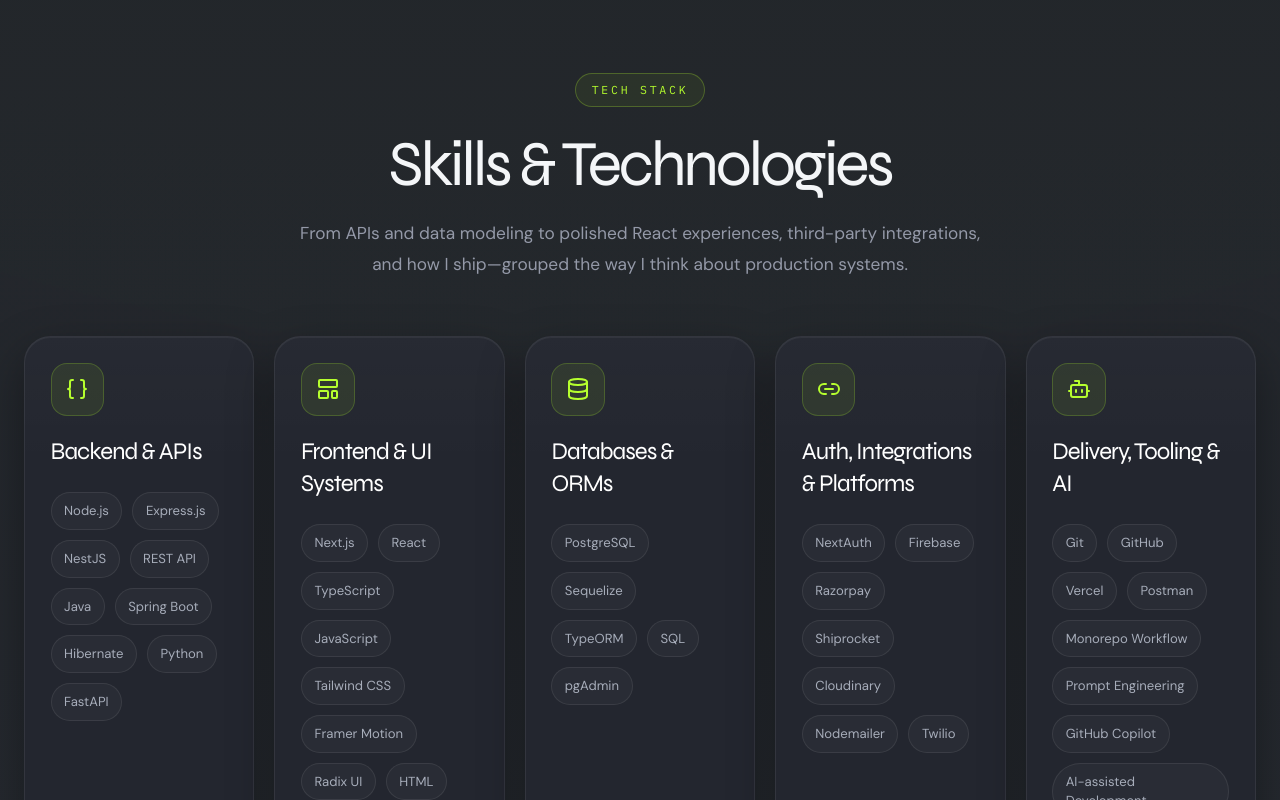
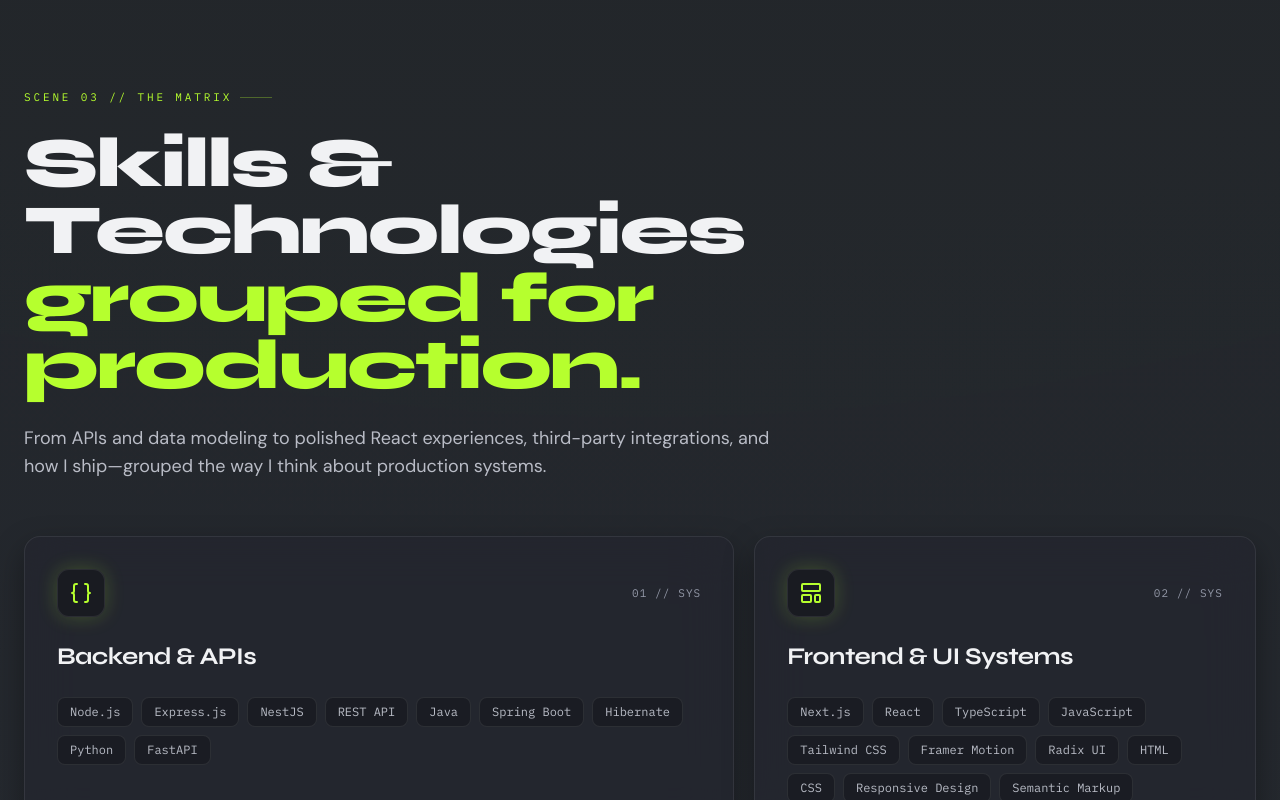
Before and after one commit to amannaryal5-art/Aman_projects, a Next.js app: page / in a window 1280 px wide. Shown: the part 2040-2840 px from the top of the page. Built offline with nearby package versions, Linux system fonts and the light colour scheme.

Commit message:
feat(skills): finalize asymmetric bento matrix with spotlight

```diff
--- a/src/components/skills-section.tsx
+++ b/src/components/skills-section.tsx
@@ -1,52 +1,130 @@
 "use client";
 
+import { useState } from "react";
 import { motion } from "framer-motion";
 import { Bot, Braces, Database, LayoutTemplate, Link2 } from "lucide-react";
-import { SectionHeading } from "@/components/section-heading";
 import { skillGroups } from "@/lib/data";
-import { AnimatedSection } from "@/components/AnimatedSection";
 
 const icons = [Braces, LayoutTemplate, Database, Link2, Bot];
 
-export function SkillsSection() {
-  return (
-    <AnimatedSection id="skills" className="section-shell scroll-mt-28 py-20 md:py-28">
-      <SectionHeading
-        eyebrow="Tech Stack"
-        title="Skills & Technologies"
-        description="From APIs and data modeling to polished React experiences, third-party integrations, and how I ship—grouped the way I think about production systems."
-      />
+// Asymmetric bento column spans across 12-col grid
+const bentoColSpans = [
+  "lg:col-span-7",
+  "lg:col-span-5",
+  "lg:col-span-4",
+  "lg:col-span-4",
+  "lg:col-span-4",
+];
 
-      <div className="mt-14 grid gap-5 sm:grid-cols-2 xl:grid-cols-5">
-        {skillGroups.map((group, index) => {
+function BentoSkillCard({
+  group,
+  index,
+}: {
+  group: (typeof skillGroups)[0];
+  index: number;
+}) {
   const Icon = icons[index] ?? Bot;
+  const colSpan = bentoColSpans[index] || "lg:col-span-4";
+  const [mousePos, setMousePos] = useState({ x: 0, y: 0 });
+  const [isHovered, setIsHovered] = useState(false);
+
+  const handleMouseMove = (e: React.MouseEvent<HTMLDivElement>) => {
+    const rect = e.currentTarget.getBoundingClientRect();
+    setMousePos({
+      x: e.clientX - rect.left,
+      y: e.clientY - rect.top,
+    });
+  };
 
   return (
     <motion.article
-              key={group.title}
-              initial={{ opacity: 0, y: 18 }}
+      initial={{ opacity: 0, y: 24 }}
       whileInView={{ opacity: 1, y: 0 }}
       viewport={{ once: true, amount: 0.2 }}
-              transition={{ duration: 0.42, delay: index * 0.06 }}
-              className="skill-card"
+      transition={{ duration: 0.5, delay: index * 0.06, ease: [0.16, 1, 0.3, 1] }}
+      onMouseMove={handleMouseMove}
+      onMouseEnter={() => setIsHovered(true)}
+      onMouseLeave={() => setIsHovered(false)}
+      className={`relative rounded-2xl border border-hairline bg-graphite-800/60 backdrop-blur-xl p-6 sm:p-8 overflow-hidden transition-all duration-300 ${colSpan} flex flex-col justify-between`}
+      style={{
+        boxShadow: isHovered
+          ? "0 20px 40px rgba(0, 0, 0, 0.45), inset 0 1px 0 rgba(255, 255, 255, 0.08)"
+          : "0 12px 30px rgba(0, 0, 0, 0.35)",
+      }}
     >
-              <div className="skill-card-icon">
-                <Icon className="h-6 w-6" />
+      {/* Cursor-following spotlight border overlay */}
+      <div
+        className="pointer-events-none absolute inset-0 transition-opacity duration-300"
+        style={{
+          opacity: isHovered ? 1 : 0,
+          background: `radial-gradient(350px circle at ${mousePos.x}px ${mousePos.y}px, rgba(182, 255, 46, 0.12), transparent 80%)`,
+        }}
+        aria-hidden="true"
+      />
+
+      <div className="relative z-10">
+        <div className="flex items-center justify-between mb-6">
+          <div className="w-12 h-12 rounded-xl bg-graphite-900/80 border border-hairline flex items-center justify-center text-spark shadow-spark-sm">
+            <Icon className="w-6 h-6" />
           </div>
-              <h3 className="mt-5 font-display text-2xl tracking-[-0.04em] text-white">
+          <span className="font-mono text-[11px] tracking-widest text-graphite-400 uppercase">
+            {`0${index + 1} // SYS`}
+          </span>
+        </div>
+
+        <h3 className="font-display text-xl sm:text-2xl font-bold tracking-tight text-graphite-100 mb-6">
           {group.title}
         </h3>
-              <div className="mt-6 flex flex-wrap gap-2.5">
+
+        <div className="flex flex-wrap gap-2">
           {group.skills.map((skill) => (
-                  <span key={skill} className="skill-chip">
+            <span
+              key={skill}
+              className="inline-flex items-center px-3 py-1.5 rounded-lg border border-hairline bg-graphite-900/70 font-mono text-xs text-graphite-300 transition-all duration-200 hover:border-spark/40 hover:text-spark hover:bg-graphite-900"
+            >
               {skill}
             </span>
           ))}
         </div>
+      </div>
     </motion.article>
   );
-        })}
+}
+
+export function SkillsSection() {
+  return (
+    <section id="skills" className="section-shell scroll-mt-28 py-20 md:py-32 relative">
+      {/* Scene Marker */}
+      <div className="flex items-center gap-2 mb-6">
+        <span className="font-mono text-[11px] tracking-[0.26em] text-spark uppercase">
+          SCENE 03 // THE MATRIX
+        </span>
+        <span className="h-px w-8 bg-spark/30" />
       </div>
-    </AnimatedSection>
+
+      {/* Two-Line Statement Heading */}
+      <div className="max-w-3xl mb-14">
+        <h2 className="font-display font-extrabold tracking-[-0.03em] leading-[0.96] text-[clamp(2.4rem,5.5vw,4.5rem)] text-left mb-6">
+          <span className="sr-only">Skills & Technologies grouped for production.</span>
+          <span aria-hidden="true" className="block text-graphite-100">
+            Skills &amp; Technologies
+          </span>
+          <span aria-hidden="true" className="block text-spark">
+            grouped for production.
+          </span>
+        </h2>
+        <p className="font-sans text-base sm:text-lg text-graphite-300 leading-relaxed">
+          From APIs and data modeling to polished React experiences, third-party integrations, and
+          how I ship—grouped the way I think about production systems.
+        </p>
+      </div>
+
+      {/* Asymmetric 12-Column Bento Matrix */}
+      <div className="grid grid-cols-1 lg:grid-cols-12 gap-5">
+        {skillGroups.map((group, index) => (
+          <BentoSkillCard key={group.title} group={group} index={index} />
+        ))}
+      </div>
+    </section>
   );
 }
```
Lines whose indentation alone changed are shown as unchanged.
